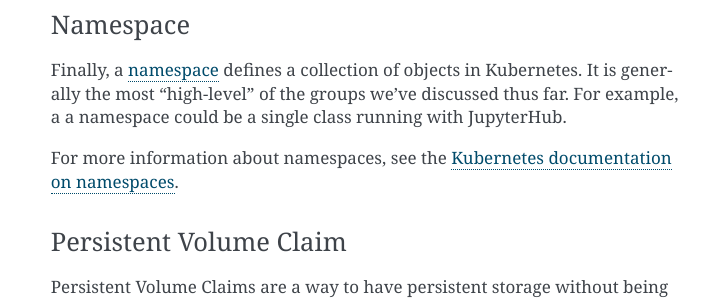
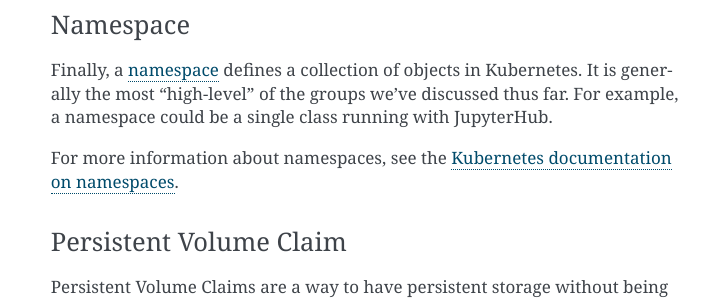
Before and after one commit to jupyterhub/zero-to-jupyterhub-k8s, a Sphinx documentation site: the page built from doc/source/tools.rst, in a window 1280 px wide and 900 px high, scrolled down 3548 px. Shown: the part 202-502 px from the top of the window, without its empty margins (389-1107 px from the left). Built offline with Sphinx 7.4.7, drawn with Linux system fonts in a browser that asks for light colours.

```diff
--- a/doc/source/tools.rst
+++ b/doc/source/tools.rst
@@ -179,7 +179,7 @@ Namespace
 Finally, a `namespace <https://kubernetes.io/docs/admin/namespaces/>`_
 defines a collection of objects in Kubernetes. It
 is generally the most "high-level" of the groups we've discussed thus far.
-For example, a a namespace could be a single class running with JupyterHub.
+For example, a namespace could be a single class running with JupyterHub.
 
 For more information about namespaces, see the
 `Kubernetes documentation on namespaces <https://kubernetes.io/docs/tasks/administer-cluster/namespaces/>`_.
```
